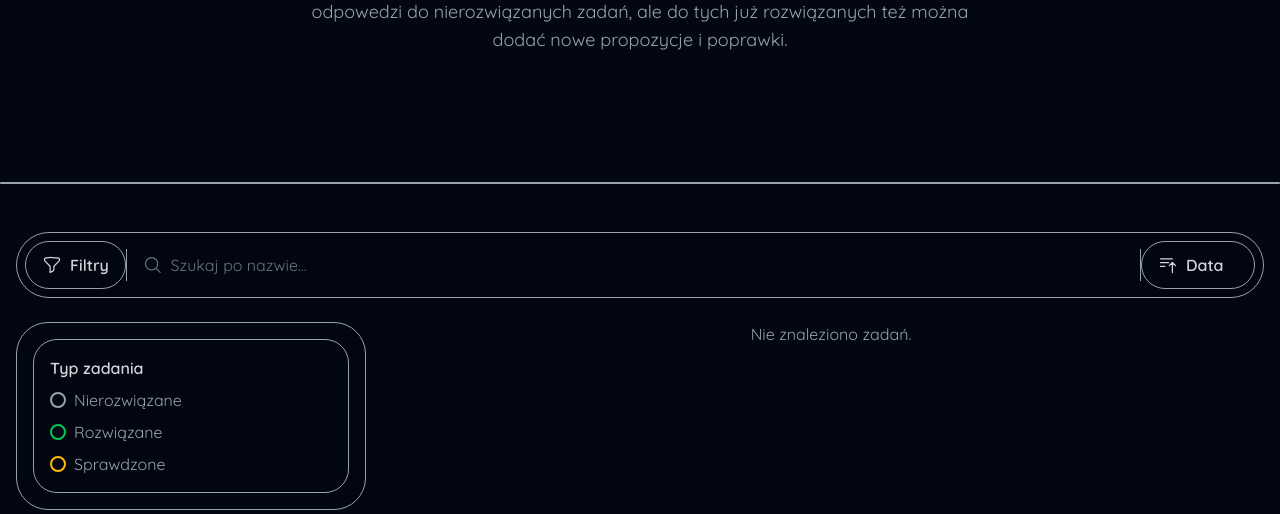
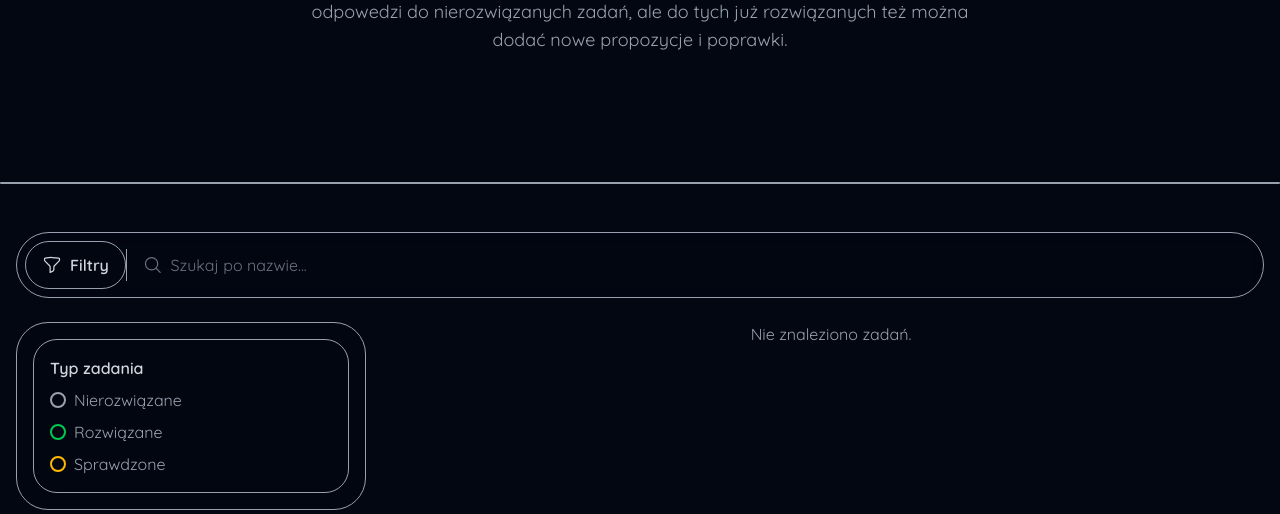
Before and after one commit to FunTomDev/liminf, a Django app: page /problems/ in a window 1280 px wide. Shown: the part 344-858 px from the top of the page. Run offline with Django 5.2, Linux system fonts and the light colour scheme; data that the repository does not hold is empty; style sheets or scripts are compiled from the project's sources; some libraries are stand-ins or nearby versions.

Commit message:
Removed sorting dropdown

```diff
--- a/frontend/templates/problems/problems.html
+++ b/frontend/templates/problems/problems.html
@@ -31,20 +31,6 @@
 				<path stroke-linecap="round" stroke-linejoin="round" d="m21 21-5.197-5.197m0 0A7.5 7.5 0 1 0 5.196 5.196a7.5 7.5 0 0 0 10.607 10.607Z" />
 			</svg>
 			<input type="text" id="filter-input" class="w-full p-2 border-none rounded-full h-12 bg-transparent placeholder-gray-500" placeholder="Szukaj po nazwie..." />
-		</div>
-
-		<!-- Divider before dropdown -->
-		<div class="h-8 border-l border-gray-400 self-center"></div>
-
-		<!-- Sort Dropdown -->
-		<div class="h-12 flex items-center gap-2 btn-transparent">
-			<svg xmlns="http://www.w3.org/2000/svg" fill="none" viewBox="0 0 24 24" stroke-width="1.5" stroke="currentColor" class="size-5 stroke-gray-300">
-				<path stroke-linecap="round" stroke-linejoin="round" d="M3 4.5h14.25M3 9h9.75M3 13.5h5.25m5.25-.75L17.25 9m0 0L21 12.75M17.25 9v12" />
-			</svg>
-			<select id="sort-dropdown" class="appearance-none bg-transparent text-gray-300 cursor-pointer">
-				<option value="newest">Data</option>
-				<option value="oldest">Nazwa</option>
-			</select>
 		</div>
 	</div>
 
@@ -148,7 +134,8 @@
 
 	function fetchProblems(signal) {
 		const params = new URLSearchParams();
-		console.log(signal);
+		container = document.getElementById("problems-container");
+		container.classList.add("loading");
 
 		if (selectedFilters.page) params.append("page", selectedFilters.page);
 		if (selectedFilters.q) params.append("q", selectedFilters.q);
@@ -169,7 +156,7 @@
 		fetch(`/problems/ajax/?${params.toString()}`)
 			.then((response) => response.json())
 			.then((data) => {
-				document.getElementById("problems-container").innerHTML = data.html;
+				container.innerHTML = data.html;
 			})
 			.catch((error) => {
 				if (error.name === "AbortError") {
@@ -177,6 +164,9 @@
 					return;
 				}
 				console.error("Fetch error:", error);
+			})
+			.finally(() => {
+				container.classList.remove("loading");
 			});
 	}
 
```
